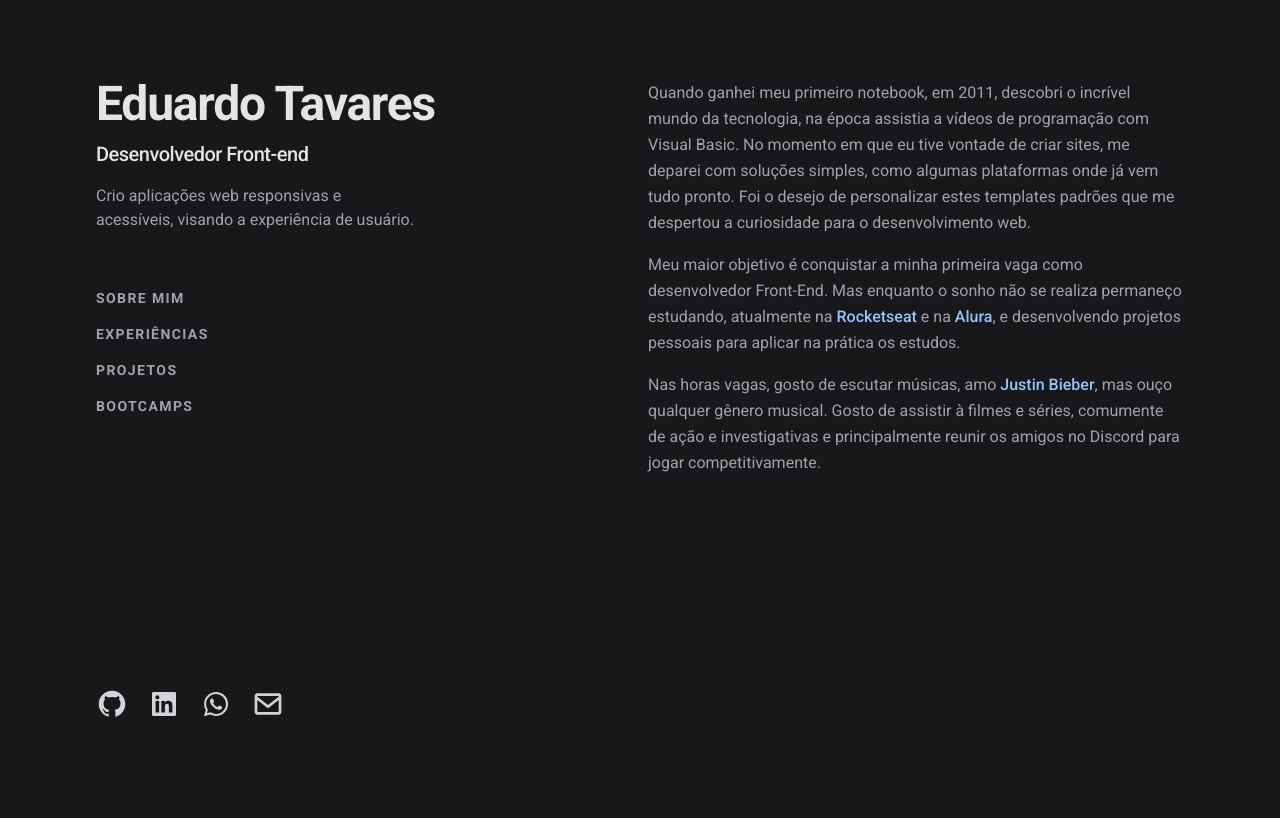
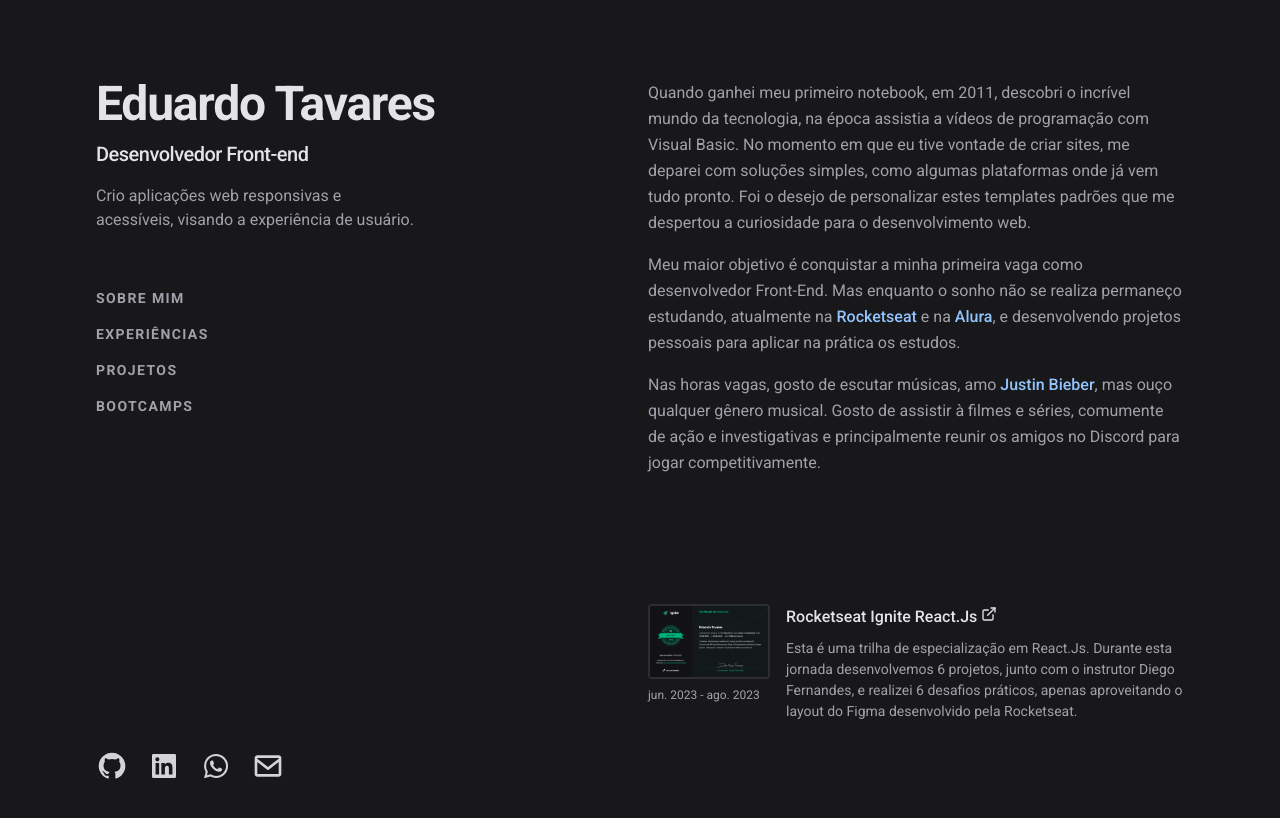
Before and after one commit to odudas/eduardotdev, a Next.js app: page / in a window 1280 px wide. Shown: the top 818 px of the page. Built offline with nearby package versions, Linux system fonts and the light colour scheme.

Commit message:
create Bootcamp component and adjust margin AboutMe

```diff
--- a/src/app/page.tsx
+++ b/src/app/page.tsx
@@ -1,9 +1,12 @@
 import { AboutMe } from '@/components/AboutMe'
+import { Bootcamps } from '@/components/Bootcamps'
 
 export default function Home() {
   return (
     <main className="w-1/2 py-20">
       <AboutMe />
+
+      <Bootcamps />
     </main>
   )
 }
--- a/src/components/AboutMe/index.tsx
+++ b/src/components/AboutMe/index.tsx
@@ -2,7 +2,7 @@
 
 export function AboutMe() {
   return (
-    <section className="">
+    <section className="mb-32 scroll-mt-24">
       <p className="mb-4">
         Quando ganhei meu primeiro notebook, em 2011, descobri o incrível mundo
         da tecnologia, na época assistia a vídeos de programação com Visual
--- /dev/null
+++ b/src/components/Bootcamps/BootcampCard.tsx
@@ -0,0 +1,68 @@
+'use client'
+
+import { FiExternalLink } from 'react-icons/fi'
+
+import Image from 'next/image'
+
+interface BootcampCardProps {
+  title: string
+  description: string
+  imageSrc: string
+  altText: string
+  period: string
+  link: string
+}
+
+export function BootcampCard({
+  title,
+  description,
+  imageSrc,
+  altText,
+  period,
+  link,
+}: BootcampCardProps) {
+  function handleCardLink() {
+    window.open(link, '_blank')
+  }
+
+  return (
+    <div
+      onClick={handleCardLink}
+      className="group relative grid cursor-pointer grid-cols-8 gap-4 pb-1 transition-all"
+    >
+      <div className="absolute -inset-x-6 -inset-y-6 z-0 block rounded-md transition group-hover:bg-zinc-800/50 group-hover:shadow-[inset_0_1px_0_0_rgba(250,250,250,0.1)] group-hover:drop-shadow-lg" />
+
+      <div className="z-10 order-2 col-span-6">
+        <h3>
+          <a
+            href={link}
+            target="_blank"
+            rel="noreferrer"
+            className="inline-flex items-baseline font-medium leading-tight text-zinc-200 hover:text-blue-100"
+          >
+            <span>
+              {title}
+              <span className="inline-block">
+                <FiExternalLink className="ml-1 h-4 w-4" />
+              </span>
+            </span>
+          </a>
+        </h3>
+        <p className="mt-2 text-sm leading-normal">{description}</p>
+      </div>
+
+      <div className="z-10 col-span-2">
+        <Image
+          src={imageSrc}
+          alt={altText}
+          width={200}
+          height={48}
+          loading="lazy"
+          decoding="async"
+          className="rounded border-2 border-zinc-200/10 transition group-hover:border-zinc-200/20"
+        />
+        <p className="absolute py-2 text-xs text-zinc-400">{period}</p>
+      </div>
+    </div>
+  )
+}
--- /dev/null
+++ b/src/components/Bootcamps/index.tsx
@@ -0,0 +1,24 @@
+import { BootcampCard } from './BootcampCard'
+
+export function Bootcamps() {
+  return (
+    <section>
+      <div></div>
+
+      <div>
+        <ul>
+          <li className="mb-14">
+            <BootcampCard
+              link="#"
+              imageSrc={`/bootcamps/ignite-reactjs.png`}
+              altText=""
+              period="jun. 2023 - ago. 2023"
+              title="Rocketseat Ignite React.Js"
+              description="Esta é uma trilha de especialização em React.Js. Durante esta jornada desenvolvemos 6 projetos, junto com o instrutor Diego Fernandes, e realizei 6 desafios práticos, apenas aproveitando o layout do Figma desenvolvido pela Rocketseat."
+            />
+          </li>
+        </ul>
+      </div>
+    </section>
+  )
+}
```
Also changed, not shown: public/bootcamps/ignite-reactjs.png (added).
